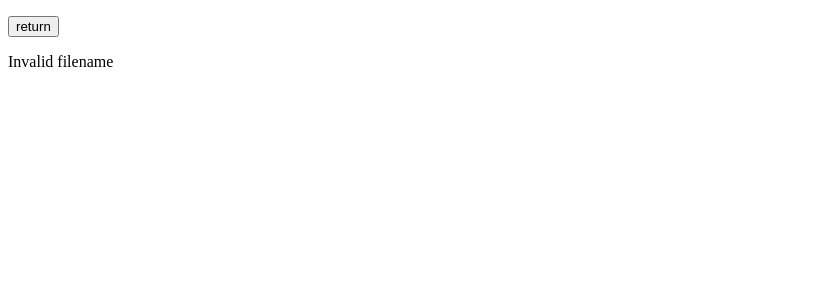
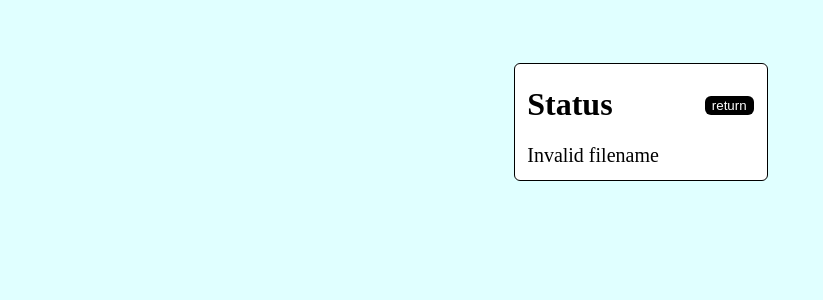
Before and after one commit to edwoolbert/330module2, a PHP site: page /deleter.php in a window 1280 px wide. Shown: the top 300 px of the page, without its empty margins (0-823 px from the left). Run offline with PHP 8.4, Linux system fonts and the light colour scheme; data that the repository does not hold is empty.

Commit message:
Fixed things

```diff
--- a/deleter.php
+++ b/deleter.php
@@ -1,15 +1,25 @@
 <!DOCTYPE html>
 <html lang="en">
     <head>
+        <link rel="stylesheet" href="intermediate.css">
         <title>File Deleter</title>
     </head>
     <body>
+        <div class="intermediate_container">
+            <div class="header">
+                <div class="header-element">
+                    <h1 class="header-text">Status</h1>
+                </div>
+                <div class="header-element">
                     <form action="filesharing.php" method="POST">
                         <p>
-                <input type="submit" name="Return" value="return">
+                            <input class="return_button" type="submit" name="Return" value="return">
                         </p>
                     </form>
+                </div>
+            <div>
 
+            <div class = "status-container">
             <?php
                 session_start();
 
@@ -34,5 +44,7 @@
                     exit;
                 }
             ?>
+            </div>
+        </div>
     </body>
 </html>
--- /dev/null
+++ b/intermediate.css
@@ -0,0 +1,44 @@
+body{
+    background:lightcyan;
+}
+
+.header-element {
+    display: inline-block;
+    width: 39%;
+    margin-left: 5%;
+    margin-right: 5%;
+}
+
+.return_button{
+    border: 1px solid transparent;
+    border-radius:6px;
+    cursor:pointer;
+    background:black;
+    color:white;
+    outline:0;
+    transition: all .4s ease;
+    float: right;
+}
+
+.return_button:hover{
+    background: lightcyan;
+    color:black;
+    border:1px solid black;
+}
+
+.intermediate_container {
+    background: white;
+    display:flex;
+    flex-direction: column;
+    margin-left:40%;
+    margin-top: 5%;
+    width: 20%;
+    border-radius: 6px;
+    border: 1px solid black;
+}
+
+.status-container {
+    margin-left: 5%;
+    margin-bottom: 5%;
+    font-size: 20px;
+}
```
Also changed, not shown: filesharing.css (+31 -6 lines), filesharing.php (+36 -15 lines), fileviewer.php (+13 -1 lines), uploader.php (+13 -1 lines). Lines whose indentation alone changed are shown as unchanged.
